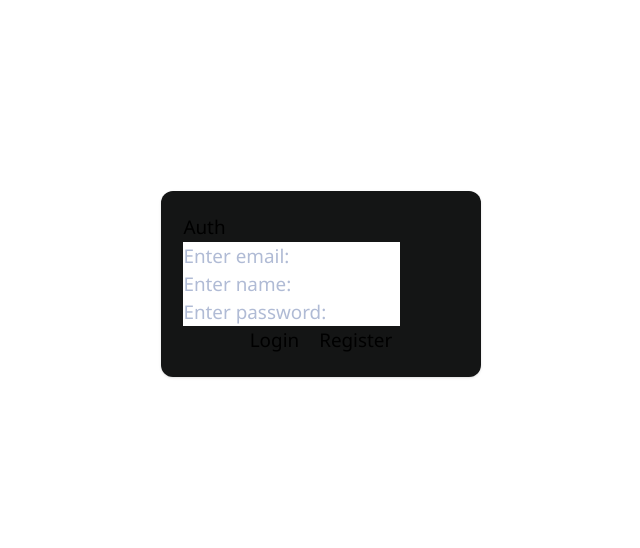
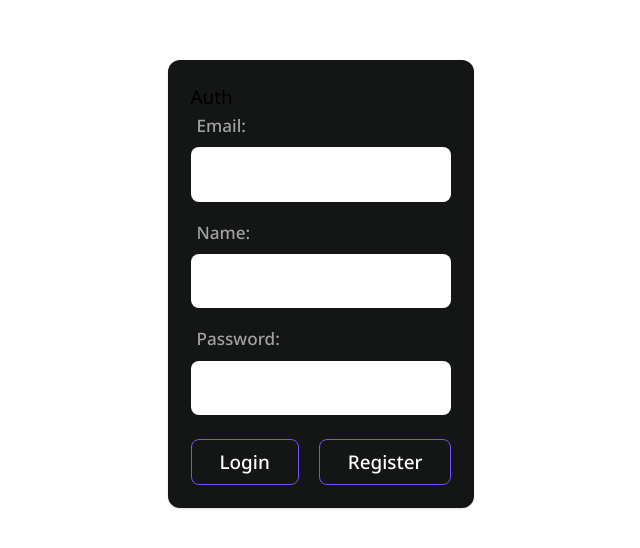
Before and after one commit to Danets/kanban, a Next.js app in the folder client/: page /auth in a window 1280 px wide. Shown: the part 116-664 px from the top of the page, without its empty margins (319-959 px from the left). Built offline with nearby package versions, Linux system fonts and the light colour scheme.

Commit message:
Were changed ui componets in AuthClient

```diff
--- a/client/src/api/interceptors.ts
+++ b/client/src/api/interceptors.ts
@@ -8,7 +8,7 @@ import {
 import { authService } from '@/services/auth.service'
 
 const options: CreateAxiosDefaults = {
-	baseURL: process.env.BASE_URL,
+	baseURL: 'http://localhost:5000/api',
 	headers: {
 		'Content-Type': 'application/json'
 	},
--- /dev/null
+++ b/client/src/app/admin/page.tsx
@@ -0,0 +1,5 @@
+export default function AdminPage() {
+    return (
+      <h1>Admin</h1>
+    );
+  }
--- a/client/src/app/auth/AuthClient.tsx
+++ b/client/src/app/auth/AuthClient.tsx
@@ -5,6 +5,9 @@ import { useRouter } from 'next/navigation'
 import { useState } from 'react'
 import { SubmitHandler, useForm } from 'react-hook-form'
 import { toast } from 'sonner'
+
+import { Button } from '@/components/ui/buttons/Button'
+import { Field } from '@/components/ui/fields/Field'
 
 import { IAuthForm } from '@/types/auth.types'
 
@@ -44,14 +47,17 @@ export function AuthClient() {
 	return (
 		<div className='flex min-h-screen'>
 			<form
-				className='w-1/4 m-auto shadow bg-sidebar rounded-xl p-layout'
+				className='m-auto shadow bg-sidebar rounded-xl p-layout'
 				onSubmit={handleSubmit(onSubmit)}
 			>
 				<h3>Auth</h3>
 
-				<input
+				<Field
+					id='email'
+					label='Email:'
 					placeholder='Enter email:'
 					type='email'
+					extra='mb-4'
 					{...register('email', {
 						required: 'Email is required!'
 					})}
@@ -59,16 +65,22 @@ export function AuthClient() {
 				{errors.email && <span>Email is required</span>}
 
 				{!isLoginForm && (
-					<input
+					<Field
+						id='name'
+						label='Name:'
 						placeholder='Enter name:'
 						type='text'
+						extra='mb-4'
 						{...register('name')}
 					/>
 				)}
 
-				<input
-					placeholder='Enter password: '
+				<Field
+					id='password'
+					label='Password:'
+					placeholder='Enter password:'
 					type='password'
+					extra='mb-6'
 					{...register('password', {
 						required: 'Password is required!'
 					})}
@@ -76,8 +88,8 @@ export function AuthClient() {
 				{errors.password && <span>Password is required</span>}
 
 				<div className='flex items-center gap-5 justify-center'>
-					<button onClick={() => setIsLoginForm(true)}>Login</button>
-					<button onClick={() => setIsLoginForm(false)}>Register</button>
+					<Button onClick={() => setIsLoginForm(true)}>Login</Button>
+					<Button onClick={() => setIsLoginForm(false)}>Register</Button>
 				</div>
 			</form>
 		</div>
```
